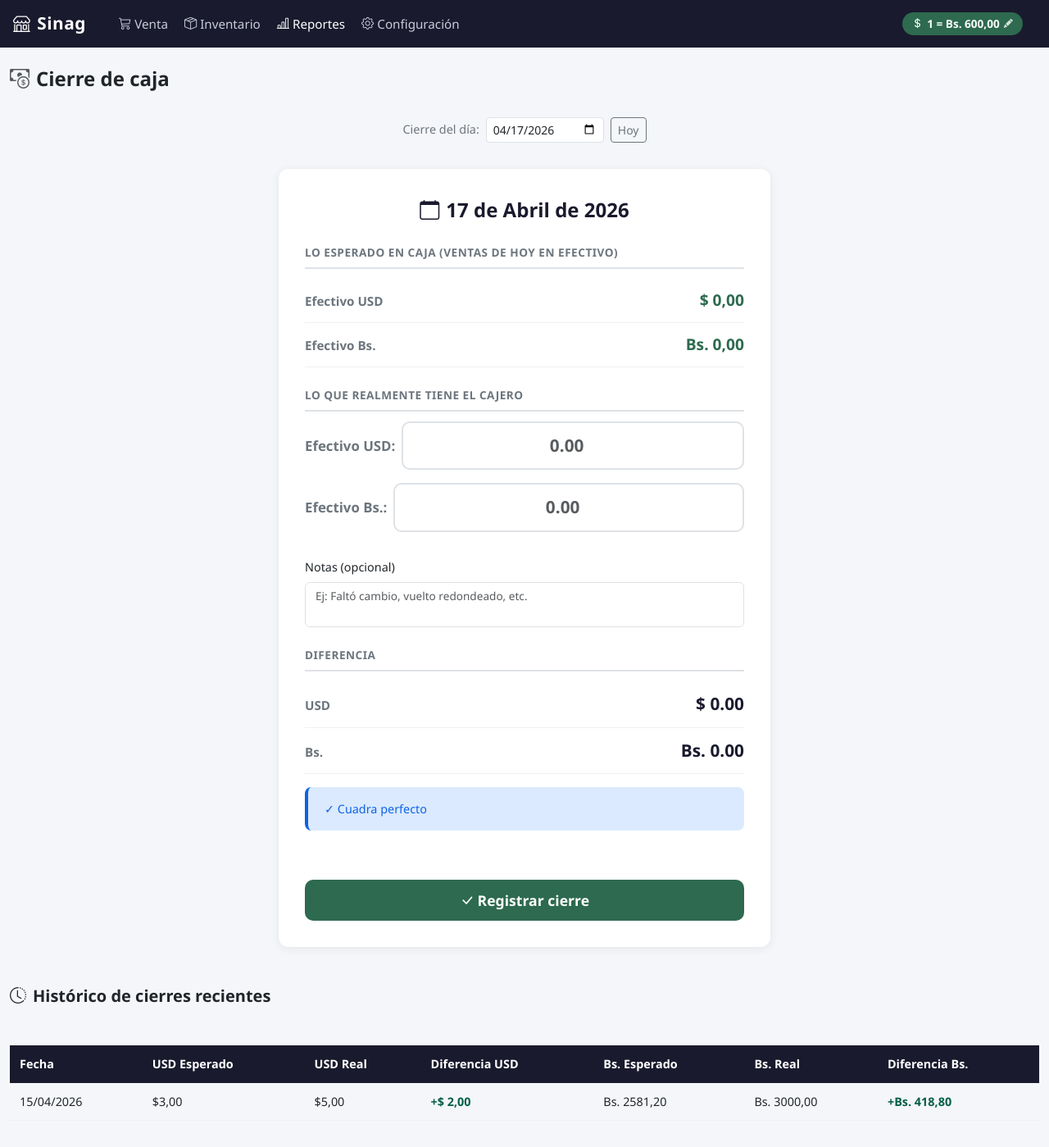
After one commit to Lul-Vins/Sistema-POS-By-Lul, a Django app: page /reportes/cierre/ in a window 1280 px wide. The commit adds this page. Shown: the whole page at 82% size. Run offline with Django 5.2, Linux system fonts and the light colour scheme; data comes from the database, SQL or seed files in the repository; both versions use the stored data as it was after the commit.

Commit message:
añadido primera version del cierre de caja, no es satisfactorio

```diff
--- a/reportes/urls.py
+++ b/reportes/urls.py
@@ -6,4 +6,6 @@ app_name = 'reportes'
 urlpatterns = [
     path('', views.index, name='index'),
     path('anular/<int:pk>/', views.anular_venta, name='anular_venta'),
+    path('cierre/', views.cierre_caja, name='cierre_caja'),
+    path('guardar-cierre/', views.guardar_cierre, name='guardar_cierre'),
 ]
--- a/reportes/views.py
+++ b/reportes/views.py
@@ -1,13 +1,14 @@
 from django.shortcuts import render, get_object_or_404
 from django.http import JsonResponse
 from django.views.decorators.http import require_POST
-from django.db.models import Sum, Count
+from django.db.models import Sum, Count, Q
 from django.utils import timezone
 import json
 from datetime import date
 
 from ventas.models import Venta, DetalleVenta
 from configuracion.models import Empresa, Moneda
+from .models import CierreCaja
 
 
 def index(request):
@@ -60,3 +61,102 @@ def anular_venta(request, pk):
     venta.save(update_fields=['estado'])
 
     return JsonResponse({'ok': True})
+
+
+def cierre_caja(request):
+    """Obtiene totales esperados del día para el cierre de caja."""
+    fecha_str = request.GET.get('fecha', '')
+    try:
+        fecha = date.fromisoformat(fecha_str)
+    except ValueError:
+        fecha = timezone.localdate()
+
+    # Calcular efectivo esperado (solo COMPLETADAS)
+    ventas_efectivo = Venta.objects.filter(
+        fecha__date=fecha,
+        estado='COMPLETADA',
+        metodo_pago__in=['EFECTIVO_USD', 'EFECTIVO_BS']
+    )
+
+    efectivo_usd_esperado = sum(
+        float(v.total_usd) for v in ventas_efectivo if v.metodo_pago == 'EFECTIVO_USD'
+    )
+    efectivo_bs_esperado = sum(
+        float(v.total_bs) for v in ventas_efectivo if v.metodo_pago == 'EFECTIVO_BS'
+    )
+
+    # Verificar si ya existe cierre para este día
+    cierre_existente = CierreCaja.objects.filter(fecha=fecha).first()
+
+    # Histórico de últimos 10 cierres
+    historico = CierreCaja.objects.order_by('-fecha')[:10]
+
+    moneda = Moneda.objects.first()
+    empresa = Empresa.objects.first()
+
+    return render(request, 'reportes/cierre_caja.html', {
+        'fecha': fecha,
+        'efectivo_usd_esperado': efectivo_usd_esperado,
+        'efectivo_bs_esperado': efectivo_bs_esperado,
+        'cierre_existente': cierre_existente,
+        'historico': historico,
+        'moneda': moneda,
+        'empresa': empresa,
+        'tasa': moneda.tasa_cambio if moneda else None,
+    })
+
+
+@require_POST
+def guardar_cierre(request):
+    """Guarda un cierre de caja."""
+    try:
+        data = json.loads(request.body)
+        fecha_str = data.get('fecha', '')
+        fecha = date.fromisoformat(fecha_str)
+
+        efectivo_usd_real = float(data.get('efectivo_usd_real', 0))
+        efectivo_bs_real = float(data.get('efectivo_bs_real', 0))
+        notas = data.get('notas', '').strip()
+
+        # Calcular esperado
+        ventas_efectivo = Venta.objects.filter(
+            fecha__date=fecha,
+            estado='COMPLETADA',
+            metodo_pago__in=['EFECTIVO_USD', 'EFECTIVO_BS']
+        )
+
+        efectivo_usd_esperado = sum(
+            float(v.total_usd) for v in ventas_efectivo if v.metodo_pago == 'EFECTIVO_USD'
+        )
+        efectivo_bs_esperado = sum(
+            float(v.total_bs) for v in ventas_efectivo if v.metodo_pago == 'EFECTIVO_BS'
+        )
+
+        # Calcular diferencias
+        diferencia_usd = efectivo_usd_real - efectivo_usd_esperado
+        diferencia_bs = efectivo_bs_real - efectivo_bs_esperado
+
+        # Crear o actualizar cierre
+        cierre, created = CierreCaja.objects.update_or_create(
+            fecha=fecha,
+            defaults={
+                'efectivo_usd_esperado': efectivo_usd_esperado,
+                'efectivo_bs_esperado': efectivo_bs_esperado,
+                'efectivo_usd_real': efectivo_usd_real,
+                'efectivo_bs_real': efectivo_bs_real,
+                'diferencia_usd': diferencia_usd,
+                'diferencia_bs': diferencia_bs,
+                'notas': notas,
+            }
+        )
+
+        return JsonResponse({
+            'ok': True,
+            'cierre_id': cierre.id,
+            'accion': 'creado' if created else 'actualizado',
+        })
+
+    except ValueError as e:
+        return JsonResponse({'ok': False, 'error': str(e)}, status=400)
+    except Exception as e:
+        return JsonResponse({'ok': False, 'error': 'Error interno al guardar.'}, status=500)
--- /dev/null
+++ b/templates/reportes/cierre_caja.html
@@ -0,0 +1,427 @@
+{% extends "base.html" %}
+
+{% block titulo %}Cierre de caja{% endblock %}
+{% block nav_reportes %}active{% endblock %}
+
+{% block estilos_extra %}
+<style>
+  .cierre-card {
+    background: #fff;
+    border-radius: 12px;
+    padding: 2rem;
+    box-shadow: 0 2px 12px rgba(0,0,0,0.07);
+    max-width: 600px;
+    margin: 0 auto;
+  }
+
+  .cierre-titulo {
+    font-size: 1.5rem;
+    font-weight: 800;
+    color: #1a1a2e;
+    margin-bottom: 1.5rem;
+    text-align: center;
+  }
+
+  .fila-monto {
+    display: flex;
+    justify-content: space-between;
+    align-items: baseline;
+    padding: 0.75rem 0;
+    border-bottom: 1px solid #f0f0f0;
+    font-size: 0.95rem;
+  }
+
+  .fila-monto .label { color: #6c757d; font-weight: 600; }
+  .fila-monto .valor { font-size: 1.2rem; font-weight: 700; color: #1a1a2e; }
+  .fila-monto.esperado .valor { color: #2d6a4f; }
+  .fila-monto.real .valor { color: #0c63e4; }
+  .fila-monto.diferencia .valor {
+    font-size: 1.3rem;
+  }
+  .fila-monto.diferencia.positivo .valor { color: #065f46; }
+  .fila-monto.diferencia.negativo .valor { color: #dc3545; }
+
+  .seccion {
+    margin-bottom: 1.5rem;
+  }
+
+  .seccion-titulo {
+    font-size: .85rem;
+    font-weight: 700;
+    color: #6c757d;
+    text-transform: uppercase;
+    letter-spacing: .5px;
+    margin-bottom: 0.75rem;
+    padding-bottom: 0.5rem;
+    border-bottom: 2px solid #dee2e6;
+  }
+
+  .input-monto {
+    font-size: 1.3rem;
+    font-weight: 700;
+    text-align: center;
+    padding: 0.75rem;
+    border: 2px solid #dee2e6;
+    border-radius: 10px;
+  }
+
+  .input-monto:focus {
+    border-color: #2d6a4f;
+    box-shadow: 0 0 0 3px rgba(45,106,79,0.15);
+  }
+
+  .input-moneda {
+    display: flex;
+    align-items: center;
+    gap: 0.5rem;
+    margin-bottom: 1rem;
+  }
+
+  .input-moneda label {
+    font-weight: 600;
+    color: #6c757d;
+    min-width: 100px;
+    margin-bottom: 0;
+  }
+
+  .input-moneda input {
+    flex: 1;
+  }
+
+  .cierre-feedback {
+    font-size: .85rem;
+    min-height: 1.2rem;
+    margin-top: 1rem;
+    text-align: center;
+  }
+
+  .tabla-historico {
+    width: 100%;
+    font-size: .9rem;
+    margin-top: 2rem;
+  }
+
+  .tabla-historico thead th {
+    background: #1a1a2e;
+    color: #fff;
+    font-weight: 600;
+    padding: 0.75rem;
+    text-align: left;
+    border: none;
+  }
+
+  .tabla-historico tbody td {
+    padding: 0.75rem;
+    border-bottom: 1px solid #f0f0f0;
+  }
+
+  .tabla-historico tbody tr:hover { background: #f8f9fa; }
+
+  .btn-cierre {
+    width: 100%;
+    padding: 0.75rem;
+    font-size: 1.1rem;
+    font-weight: 700;
+    background-color: #2d6a4f;
+    color: #fff;
+    border: none;
+    border-radius: 10px;
+    margin-top: 1rem;
+    transition: background-color 0.15s;
+  }
+
+  .btn-cierre:hover:not(:disabled) {
+    background-color: #1b4332;
+  }
+
+  .btn-cierre:disabled {
+    background-color: #ced4da;
+    cursor: not-allowed;
+  }
+
+  .alerta-diferencia {
+    padding: 1rem;
+    border-radius: 8px;
+    margin-top: 1rem;
+    font-size: .9rem;
+  }
+
+  .alerta-diferencia.positivo {
+    background: #d1fae5;
+    color: #065f46;
+    border-left: 4px solid #065f46;
+  }
+
+  .alerta-diferencia.negativo {
+    background: #fee2e2;
+    color: #991b1b;
+    border-left: 4px solid #dc3545;
+  }
+
+  .alerta-diferencia.cero {
+    background: #dbeafe;
+    color: #0c63e4;
+    border-left: 4px solid #0c63e4;
+  }
+</style>
+{% endblock %}
+
+
+{% block contenido %}
+
+<div style="margin-bottom: 2rem;">
+  <h4 class="fw-bold">
+    <i class="bi bi-cash-coin me-2 text-muted"></i>Cierre de caja
+  </h4>
+</div>
+
+<!-- ── Selector de fecha ──────────────────────────────────── -->
+<div style="text-align: center; margin-bottom: 2rem;">
+  <form method="get" style="display: flex; justify-content: center; gap: .5rem; align-items: center;">
+    <label style="font-size: .9rem; color: #6c757d;">Cierre del día:</label>
+    <input type="date" name="fecha" value="{{ fecha|date:'Y-m-d' }}"
+           class="form-control form-control-sm" style="width: auto; max-width: 180px;"
+           onchange="this.form.submit()">
+    <a href="?fecha={{ today|date:'Y-m-d' }}" class="btn btn-sm btn-outline-secondary">Hoy</a>
+  </form>
+</div>
+
+<!-- ── Formulario de cierre ──────────────────────────────────── -->
+<div class="cierre-card">
+  <div class="cierre-titulo">
+    <i class="bi bi-calendar me-2"></i>{{ fecha.day }} de {{ fecha|date:"F" }} de {{ fecha.year }}
+  </div>
+
+  <!-- Resumen de lo esperado -->
+  <div class="seccion">
+    <div class="seccion-titulo">Lo esperado en caja (ventas de hoy en efectivo)</div>
+
+    <div class="fila-monto esperado">
+      <span class="label">Efectivo USD</span>
+      <span class="valor" id="display-usd-esperado">$ {{ efectivo_usd_esperado|floatformat:2 }}</span>
+    </div>
+
+    <div class="fila-monto esperado">
+      <span class="label">Efectivo Bs.</span>
+      <span class="valor" id="display-bs-esperado">Bs. {{ efectivo_bs_esperado|floatformat:2 }}</span>
+    </div>
+  </div>
+
+  <!-- Ingreso de lo real -->
+  <div class="seccion">
+    <div class="seccion-titulo">Lo que realmente tiene el cajero</div>
+
+    <div class="input-moneda">
+      <label for="cierre-usd">Efectivo USD:</label>
+      <input type="number" id="cierre-usd" class="form-control input-monto" placeholder="0.00" min="0" step="0.01">
+    </div>
+
+    <div class="input-moneda">
+      <label for="cierre-bs">Efectivo Bs.:</label>
+      <input type="number" id="cierre-bs" class="form-control input-monto" placeholder="0.00" min="0" step="0.01">
+    </div>
+
+    <label class="form-label" style="font-size: .9rem; margin-top: 1rem;">Notas (opcional)</label>
+    <textarea id="cierre-notas" class="form-control" rows="2" placeholder="Ej: Faltó cambio, vuelto redondeado, etc." style="font-size: .85rem; resize: none;"></textarea>
+  </div>
+
+  <!-- Diferencia en tiempo real -->
+  <div class="seccion">
+    <div class="seccion-titulo">Diferencia</div>
+
+    <div class="fila-monto diferencia" id="fila-dif-usd">
+      <span class="label">USD</span>
+      <span class="valor" id="valor-dif-usd">$ 0.00</span>
+    </div>
+
+    <div class="fila-monto diferencia" id="fila-dif-bs">
+      <span class="label">Bs.</span>
+      <span class="valor" id="valor-dif-bs">Bs. 0.00</span>
+    </div>
+
+    <div id="alerta-dif" class="alerta-diferencia cero" style="display: none;">
+      <i class="bi me-1"></i><span id="texto-alerta"></span>
+    </div>
+  </div>
+
+  <!-- Feedback -->
+  <div id="cierre-feedback" class="cierre-feedback text-danger"></div>
+
+  <!-- Botón cierre -->
+  <button class="btn-cierre" id="btn-guardar-cierre">
+    <i class="bi bi-check-lg me-1"></i>Registrar cierre
+  </button>
+</div>
+
+<!-- ── Histórico de cierres ──────────────────────────────────── -->
+{% if historico %}
+<div style="margin-top: 3rem;">
+  <h5 class="fw-bold mb-3"><i class="bi bi-clock-history me-2"></i>Histórico de cierres recientes</h5>
+  <div style="overflow-x: auto;">
+    <table class="tabla-historico">
+      <thead>
+        <tr>
+          <th>Fecha</th>
+          <th>USD Esperado</th>
+          <th>USD Real</th>
+          <th>Diferencia USD</th>
+          <th>Bs. Esperado</th>
+          <th>Bs. Real</th>
+          <th>Diferencia Bs.</th>
+        </tr>
+      </thead>
+      <tbody>
+        {% for c in historico %}
+        <tr>
+          <td>{{ c.fecha|date:"d/m/Y" }}</td>
+          <td>${{ c.efectivo_usd_esperado|floatformat:2 }}</td>
+          <td>${{ c.efectivo_usd_real|floatformat:2 }}</td>
+          <td style="color: {% if c.diferencia_usd >= 0 %}#065f46{% else %}#dc3545{% endif %}; font-weight: 700;">
+            {% if c.diferencia_usd >= 0 %}+{% endif %}$ {{ c.diferencia_usd|floatformat:2 }}
+          </td>
+          <td>Bs. {{ c.efectivo_bs_esperado|floatformat:2 }}</td>
+          <td>Bs. {{ c.efectivo_bs_real|floatformat:2 }}</td>
+          <td style="color: {% if c.diferencia_bs >= 0 %}#065f46{% else %}#dc3545{% endif %}; font-weight: 700;">
+            {% if c.diferencia_bs >= 0 %}+{% endif %}Bs. {{ c.diferencia_bs|floatformat:2 }}
+          </td>
+        </tr>
+        {% endfor %}
+      </tbody>
+    </table>
+  </div>
+</div>
+{% endif %}
+
+{% endblock %}
+
+
+{% block scripts_extra %}
+<script>
+  window.URL_GUARDAR = "{% url 'reportes:guardar_cierre' %}";
+  window.CSRF_TOKEN = "{{ csrf_token }}";
+
+  // Valores esperados pasados desde Django, parseados como números
+  var displayUsdEsperado = parseFloat("{{ efectivo_usd_esperado|default:0 }}") || 0;
+  var displayBsEsperado = parseFloat("{{ efectivo_bs_esperado|default:0 }}") || 0;
+
+  var inputUsdReal = document.getElementById('cierre-usd');
+  var inputBsReal = document.getElementById('cierre-bs');
+  var fechaInput = document.querySelector('input[name="fecha"]');
+
+  // Calcular diferencia en tiempo real
+  function actualizarDiferencia() {
+    const usdReal = parseFloat(inputUsdReal.value) || 0;
+    const bsReal = parseFloat(inputBsReal.value) || 0;
+
+    const difUsd = usdReal - displayUsdEsperado;
+    const difBs = bsReal - displayBsEsperado;
+
+    // Mostrar diferencias
+    document.getElementById('valor-dif-usd').textContent = `$ ${difUsd.toFixed(2)}`;
+    document.getElementById('valor-dif-bs').textContent = `Bs. ${difBs.toFixed(2)}`;
+
+    // Colorear filas
+    const filaDifUsd = document.getElementById('fila-dif-usd');
+    const filaDifBs = document.getElementById('fila-dif-bs');
+    filaDifUsd.className = `fila-monto diferencia ${difUsd > 0.01 ? 'positivo' : difUsd < -0.01 ? 'negativo' : 'cero'}`;
+    filaDifBs.className = `fila-monto diferencia ${difBs > 0.01 ? 'positivo' : difBs < -0.01 ? 'negativo' : 'cero'}`;
+
+    // Mostrar alerta
+    const alertaDiv = document.getElementById('alerta-dif');
+    const hayDiferencia = Math.abs(difUsd) > 0.01 || Math.abs(difBs) > 0.01;
+
+    if (!hayDiferencia) {
+      alertaDiv.style.display = 'block';
+      alertaDiv.className = 'alerta-diferencia cero';
+      document.getElementById('texto-alerta').textContent = '✓ Cuadra perfecto';
+    } else if (difUsd > 0 || difBs > 0) {
+      alertaDiv.style.display = 'block';
+      alertaDiv.className = 'alerta-diferencia positivo';
+      document.getElementById('texto-alerta').innerHTML = '<i class="bi bi-arrow-up"></i> Sobra dinero en caja';
+    } else {
+      alertaDiv.style.display = 'block';
+      alertaDiv.className = 'alerta-diferencia negativo';
+      document.getElementById('texto-alerta').innerHTML = '<i class="bi bi-arrow-down"></i> Falta dinero en caja';
+    }
+  }
+
+  inputUsdReal.addEventListener('input', actualizarDiferencia);
+  inputBsReal.addEventListener('input', actualizarDiferencia);
+
+  // Guardar cierre
+  var btnGuardarCierre = document.getElementById('btn-guardar-cierre');
+  if (!btnGuardarCierre) {
+    console.error('❌ Botón guardar cierre no encontrado');
+  } else {
+    console.log('✓ Botón encontrado, registrando evento');
+  }
+
+  btnGuardarCierre && btnGuardarCierre.addEventListener('click', function () {
+    const feedback = document.getElementById('cierre-feedback');
+    console.log('🔵 Click en botón guardar cierre');
+    console.log('inputUsdReal:', inputUsdReal, 'value:', inputUsdReal ? inputUsdReal.value : 'null');
+    console.log('inputBsReal:', inputBsReal, 'value:', inputBsReal ? inputBsReal.value : 'null');
+
+    if (!inputUsdReal || !inputBsReal) {
+      console.error('❌ Inputs no encontrados');
+      feedback.textContent = 'Error: Inputs no encontrados en la página';
+      feedback.className = 'cierre-feedback text-danger';
+      return;
+    }
+
+    const usdReal = parseFloat(inputUsdReal.value);
+    const bsReal = parseFloat(inputBsReal.value);
+    const notas = document.getElementById('cierre-notas').value.trim();
+    const fecha = fechaInput.value;
+
+    console.log('Valores:', { usdReal, bsReal, fecha });
+
+    if (isNaN(usdReal) || isNaN(bsReal)) {
+      feedback.textContent = 'Ingresa los montos en USD y Bs.';
+      feedback.className = 'cierre-feedback text-danger';
+      console.warn('⚠️ Campos vacíos: USD isNaN:', isNaN(usdReal), 'BS isNaN:', isNaN(bsReal));
+      return;
+    }
+
+    this.disabled = true;
+    this.innerHTML = '<span class="spinner-border spinner-border-sm me-1"></span>Registrando...';
+    feedback.textContent = '';
+
+    console.log('📤 Enviando fetch a:', window.URL_GUARDAR);
+
+    fetch(window.URL_GUARDAR, {
+      method: 'POST',
+      headers: { 'Content-Type': 'application/json', 'X-CSRFToken': window.CSRF_TOKEN },
+      body: JSON.stringify({ fecha, efectivo_usd_real: usdReal, efectivo_bs_real: bsReal, notas }),
+    })
+      .then(r => {
+        console.log('📥 Respuesta recibida, status:', r.status);
+        return r.json();
+      })
+      .then(data => {
+        console.log('✓ JSON parseado:', data);
+        if (data.ok) {
+          feedback.textContent = `✓ Cierre ${data.accion} correctamente.`;
+          feedback.className = 'cierre-feedback text-success';
+          setTimeout(() => location.reload(), 1500);
+        } else {
+          feedback.textContent = data.error || 'Error al guardar.';
+          feedback.className = 'cierre-feedback text-danger';
+          console.error('❌ Error del servidor:', data.error);
+        }
+      })
+      .catch((err) => {
+        console.error('❌ Error de fetch:', err);
+        feedback.textContent = 'Error de conexión: ' + err.message;
+        feedback.className = 'cierre-feedback text-danger';
+      })
+      .finally(() => {
+        this.disabled = false;
+        this.innerHTML = '<i class="bi bi-check-lg me-1"></i>Registrar cierre';
+      });
+  });
+
+  // Inicializar diferencia
+  actualizarDiferencia();
+</script>
+{% endblock %}
```
Also changed, not shown: reportes/models.py (+30 -1 lines), templates/reportes/index.html (+13 -8 lines), db.sqlite3, reportes/migrations/0001_initial.py (added).
